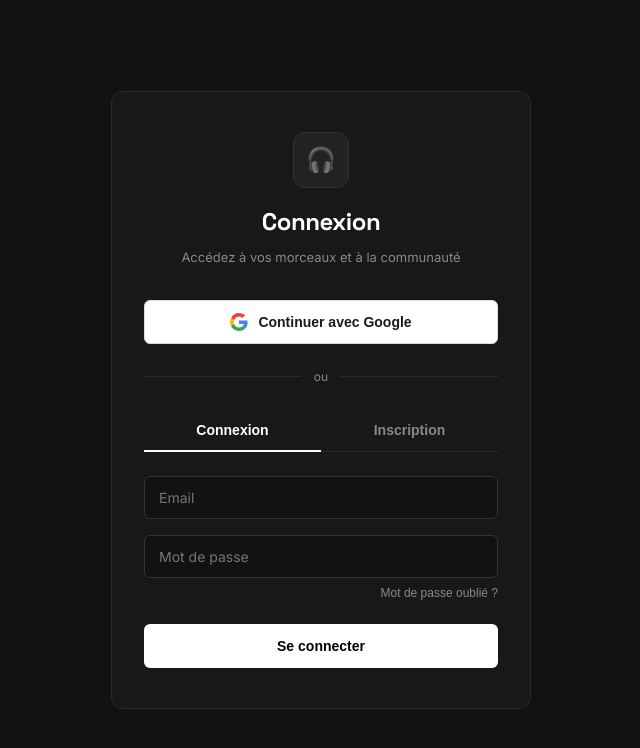
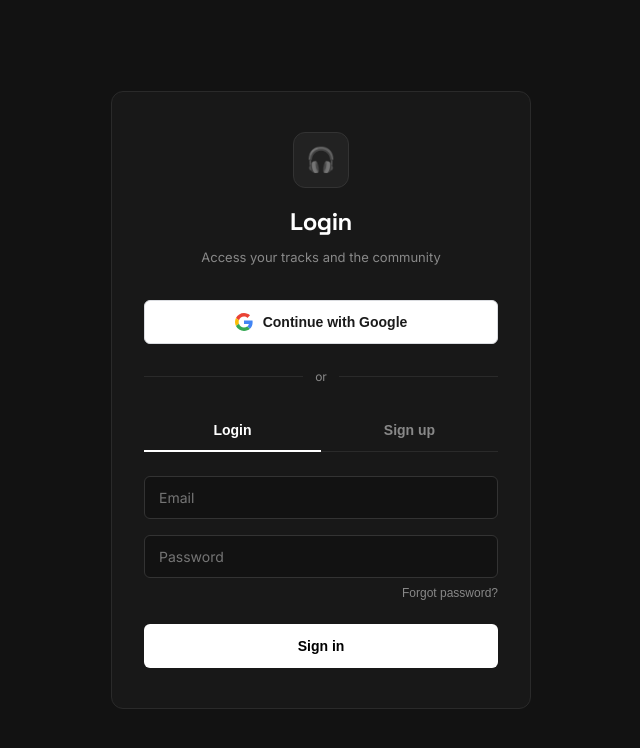
Before and after one commit to Levon-Dinato/waveforge-pro, a React (Vite) app: page /auth in a window 1280 px wide. Shown: the top 748 px of the page, without its empty margins (319-959 px from the left). Built offline with nearby package versions, Linux system fonts and the light colour scheme.

Commit message:
feat(i18n): traduire la page d'authentification (FR/EN)
Co-authored-by: Chatbox <chatbox@chatboxai.com>

```diff
--- a/src/i18n/locales/en.json
+++ b/src/i18n/locales/en.json
@@ -44,7 +44,35 @@
     "search_placeholder": "Search sounds, artists, playlists..."
   },
   "auth": {
-    "login_tab": "Login"
+    "login_tab": "Login",
+    "login_title": "Login",
+    "login_subtitle": "Access your tracks and the community",
+    "login_submit": "Sign in",
+    "signup_title": "Create an account",
+    "signup_subtitle": "Join ELEKTRAQ",
+    "signup_submit": "Create my account",
+    "forgot_title": "Forgot password",
+    "forgot_subtitle": "Get a link to set a new one",
+    "forgot_submit": "Send the link",
+    "signup_tab": "Sign up",
+    "google_loading": "Connecting...",
+    "google_continue": "Continue with Google",
+    "or": "or",
+    "email": "Email",
+    "password": "Password",
+    "confirm_password": "Confirm password",
+    "forgot_link": "Forgot password?",
+    "processing": "Processing...",
+    "back_to_login": "← Back to login",
+    "email_sent": "An email has just been sent to {{email}}. Click the link to set a new password.",
+    "passwords_mismatch": "Passwords do not match",
+    "password_too_short": "Password must be at least 6 characters",
+    "account_created": "Account created! Check your email to confirm your registration.",
+    "invalid_credentials": "Incorrect email or password",
+    "email_in_use": "This email is already in use",
+    "user_not_found": "No account with this email",
+    "generic_error": "An error occurred",
+    "google_error": "Error signing in with Google"
   },
   "footer": {
     "tagline": "The free platform where independent DJs share their sounds and make the community vibe.",
--- a/src/i18n/locales/fr.json
+++ b/src/i18n/locales/fr.json
@@ -44,7 +44,35 @@
     "search_placeholder": "Rechercher des sons, artistes, playlists..."
   },
   "auth": {
-    "login_tab": "Connexion"
+    "login_tab": "Connexion",
+    "login_title": "Connexion",
+    "login_subtitle": "Accédez à vos morceaux et à la communauté",
+    "login_submit": "Se connecter",
+    "signup_title": "Créer un compte",
+    "signup_subtitle": "Rejoignez ELEKTRAQ",
+    "signup_submit": "Créer mon compte",
+    "forgot_title": "Mot de passe oublié",
+    "forgot_subtitle": "Recevez un lien pour en définir un nouveau",
+    "forgot_submit": "Envoyer le lien",
+    "signup_tab": "Inscription",
+    "google_loading": "Connexion...",
+    "google_continue": "Continuer avec Google",
+    "or": "ou",
+    "email": "Email",
+    "password": "Mot de passe",
+    "confirm_password": "Confirmer le mot de passe",
+    "forgot_link": "Mot de passe oublié ?",
+    "processing": "Traitement...",
+    "back_to_login": "← Retour à la connexion",
+    "email_sent": "Un email vient d'être envoyé à {{email}}. Cliquez sur le lien pour définir un nouveau mot de passe.",
+    "passwords_mismatch": "Les mots de passe ne correspondent pas",
+    "password_too_short": "Le mot de passe doit contenir au moins 6 caractères",
+    "account_created": "Compte créé ! Vérifiez votre email pour confirmer votre inscription.",
+    "invalid_credentials": "Email ou mot de passe incorrect",
+    "email_in_use": "Cet email est déjà utilisé",
+    "user_not_found": "Aucun compte avec cet email",
+    "generic_error": "Une erreur est survenue",
+    "google_error": "Erreur lors de la connexion avec Google"
   },
   "footer": {
     "tagline": "La plateforme gratuite où les DJs indépendants partagent leurs sons et font vibrer la communauté.",
--- a/src/pages/AuthPage.tsx
+++ b/src/pages/AuthPage.tsx
@@ -2,6 +2,7 @@
 import React, { useState } from 'react';
 import { useNavigate, useLocation } from 'react-router-dom';
 import { supabase } from '../lib/supabase';
+import { useTranslation } from 'react-i18next';
 
 // ✅ Style des inputs aligné sur le reste du site
 const INPUT_STYLE: React.CSSProperties = {
@@ -25,6 +26,7 @@ export const AuthPage: React.FC = () => {
 
   // ✅ Récupération de la page d'origine (si l'utilisateur a été redirigé)
   const from = location.state?.from || '/';
+  const { t } = useTranslation();
 
   const [mode, setMode] = useState<Mode>('login');
   const [email, setEmail] = useState('');
@@ -49,7 +51,7 @@ export const AuthPage: React.FC = () => {
       });
       if (error) throw error;
     } catch (err: any) {
-      setError(err.message || 'Erreur lors de la connexion avec Google');
+      setError(err.message || t('auth.google_error'));
       setOauthLoading(false);
     }
   };
@@ -66,12 +68,10 @@ export const AuthPage: React.FC = () => {
           redirectTo: window.location.origin + '/reset-password',
         });
         if (resetError) throw resetError;
-        setInfo(
-          'Un email vient d\'être envoyé à ' + email + '. Cliquez sur le lien pour définir un nouveau mot de passe.'
-        );
+        setInfo(t('auth.email_sent', { email }));
       } else if (mode === 'signup') {
-        if (password !== confirmPassword) throw new Error('Les mots de passe ne correspondent pas');
-        if (password.length < 6) throw new Error('Le mot de passe doit contenir au moins 6 caractères');
+        if (password !== confirmPassword) throw new Error(t('auth.passwords_mismatch'));
+        if (password.length < 6) throw new Error(t('auth.password_too_short'));
 
         const { data, error: signUpError } = await supabase.auth.signUp({ email, password });
         if (signUpError) throw signUpError;
@@ -79,7 +79,7 @@ export const AuthPage: React.FC = () => {
         if (data.session) {
           navigate(from, { replace: true });
         } else {
-          setInfo('Compte créé ! Vérifiez votre email pour confirmer votre inscription.');
+          setInfo(t('auth.account_created'));
         }
       } else {
         const { error: signInError } = await supabase.auth.signInWithPassword({ email, password });
@@ -89,10 +89,10 @@ export const AuthPage: React.FC = () => {
     } catch (err: any) {
       console.error('Erreur auth:', err);
       const msg = err.message || '';
-      if (msg.includes('Invalid login')) setError('Email ou mot de passe incorrect');
-      else if (msg.includes('already registered')) setError('Cet email est déjà utilisé');
-      else if (msg.includes('User not found')) setError('Aucun compte avec cet email');
-      else setError(msg || 'Une erreur est survenue');
+      if (msg.includes('Invalid login')) setError(t('auth.invalid_credentials'));
+      else if (msg.includes('already registered')) setError(t('auth.email_in_use'));
+      else if (msg.includes('User not found')) setError(t('auth.user_not_found'));
+      else setError(msg || t('auth.generic_error'));
     } finally {
       setLoading(false);
     }
@@ -107,9 +107,9 @@ export const AuthPage: React.FC = () => {
   };
 
   const titles: Record<Mode, { title: string; subtitle: string; submit: string }> = {
-    login: { title: 'Connexion', subtitle: 'Accédez à vos morceaux et à la communauté', submit: 'Se connecter' },
-    signup: { title: 'Créer un compte', subtitle: 'Rejoignez ELEKTRAQ', submit: 'Créer mon compte' },
-    forgot: { title: 'Mot de passe oublié', subtitle: 'Recevez un lien pour en définir un nouveau', submit: 'Envoyer le lien' },
+    login: { title: t('auth.login_title'), subtitle: t('auth.login_subtitle'), submit: t('auth.login_submit') },
+    signup: { title: t('auth.signup_title'), subtitle: t('auth.signup_subtitle'), submit: t('auth.signup_submit') },
+    forgot: { title: t('auth.forgot_title'), subtitle: t('auth.forgot_subtitle'), submit: t('auth.forgot_submit') },
   };
 
   return (
@@ -153,13 +153,13 @@ export const AuthPage: React.FC = () => {
                 <path fill="#FBBC05" d="M10.53 28.59c-.48-1.45-.76-2.99-.76-4.59s.27-3.14.76-4.59l-7.98-6.19C.92 16.46 0 20.12 0 24c0 3.88.92 7.54 2.56 10.78l7.97-6.19z"/>
                 <path fill="#34A853" d="M24 48c6.48 0 11.93-2.13 15.89-5.81l-7.73-6c-2.15 1.45-4.92 2.3-8.16 2.3-6.26 0-11.57-4.22-13.47-9.91l-7.98 6.19C6.51 42.62 14.62 48 24 48z"/>
               </svg>
-              {oauthLoading ? 'Connexion...' : 'Continuer avec Google'}
+              {oauthLoading ? t('auth.google_loading') : t('auth.google_continue')}
             </button>
 
             {/* Séparateur "ou" */}
             <div style={{ display: 'flex', alignItems: 'center', gap: 12, margin: '24px 0' }}>
               <div style={{ flex: 1, height: 1, background: '#2a2a2a' }} />
-              <span style={{ fontSize: 12, color: '#888' }}>ou</span>
+              <span style={{ fontSize: 12, color: '#888' }}>{t('auth.or')}</span>
               <div style={{ flex: 1, height: 1, background: '#2a2a2a' }} />
             </div>
           </>
@@ -180,7 +180,7 @@ export const AuthPage: React.FC = () => {
                   cursor: 'pointer', transition: 'all 0.2s', marginBottom: '-1px',
                 }}
               >
-                {m === 'login' ? 'Connexion' : 'Inscription'}
+                {m === 'login' ? t('auth.login_tab') : t('auth.signup_tab')}
               </button>
             ))}
           </div>
@@ -189,20 +189,20 @@ export const AuthPage: React.FC = () => {
         {/* Formulaire */}
         <form onSubmit={handleSubmit} style={{ display: 'flex', flexDirection: 'column', gap: 16 }}>
           <input
-            type="email" placeholder="Email" value={email} onChange={(e) => setEmail(e.target.value)} required autoComplete="email"
+            type="email" placeholder={t('auth.email')} value={email} onChange={(e) => setEmail(e.target.value)} required autoComplete="email"
             style={INPUT_STYLE} onFocus={(e) => e.target.style.borderColor = '#ffffff'} onBlur={(e) => e.target.style.borderColor = '#333'}
           />
 
           {mode !== 'forgot' && (
             <input
-              type="password" placeholder="Mot de passe" value={password} onChange={(e) => setPassword(e.target.value)} required autoComplete={mode === 'login' ? 'current-password' : 'new-password'}
+              type="password" placeholder={t('auth.password')} value={password} onChange={(e) => setPassword(e.target.value)} required autoComplete={mode === 'login' ? 'current-password' : 'new-password'}
               style={INPUT_STYLE} onFocus={(e) => e.target.style.borderColor = '#ffffff'} onBlur={(e) => e.target.style.borderColor = '#333'}
             />
           )}
 
           {mode === 'signup' && (
             <input
-              type="password" placeholder="Confirmer le mot de passe" value={confirmPassword} onChange={(e) => setConfirmPassword(e.target.value)} required autoComplete="new-password"
+              type="password" placeholder={t('auth.confirm_password')} value={confirmPassword} onChange={(e) => setConfirmPassword(e.target.value)} required autoComplete="new-password"
               style={INPUT_STYLE} onFocus={(e) => e.target.style.borderColor = '#ffffff'} onBlur={(e) => e.target.style.borderColor = '#333'}
             />
           )}
@@ -210,7 +210,7 @@ export const AuthPage: React.FC = () => {
           {/* Lien mot de passe oublié */}
           {mode === 'login' && (
             <button type="button" onClick={() => switchMode('forgot')} style={{ background: 'transparent', border: 'none', color: '#888', fontSize: '12px', textAlign: 'right', cursor: 'pointer', padding: 0, marginTop: -8 }} onMouseEnter={(e) => e.currentTarget.style.color = '#fff'} onMouseLeave={(e) => e.currentTarget.style.color = '#888'}>
-              Mot de passe oublié ?
+              {t('auth.forgot_link')}
             </button>
           )}
 
@@ -233,13 +233,13 @@ export const AuthPage: React.FC = () => {
             onMouseEnter={(e) => { if (!loading && !oauthLoading) e.currentTarget.style.background = '#e0e0e0'; }}
             onMouseLeave={(e) => { if (!loading && !oauthLoading) e.currentTarget.style.background = '#fff'; }}
           >
-            {loading ? 'Traitement...' : titles[mode].submit}
+            {loading ? t('auth.processing') : titles[mode].submit}
           </button>
 
           {/* Retour au login depuis forgot */}
           {mode === 'forgot' && (
             <button type="button" onClick={() => switchMode('login')} style={{ background: 'transparent', border: 'none', color: '#888', padding: '10px', fontSize: '13px', cursor: 'pointer', marginTop: 8 }} onMouseEnter={(e) => e.currentTarget.style.color = '#fff'} onMouseLeave={(e) => e.currentTarget.style.color = '#888'}>
-              ← Retour à la connexion
+              {t('auth.back_to_login')}
             </button>
           )}
         </form>
```
